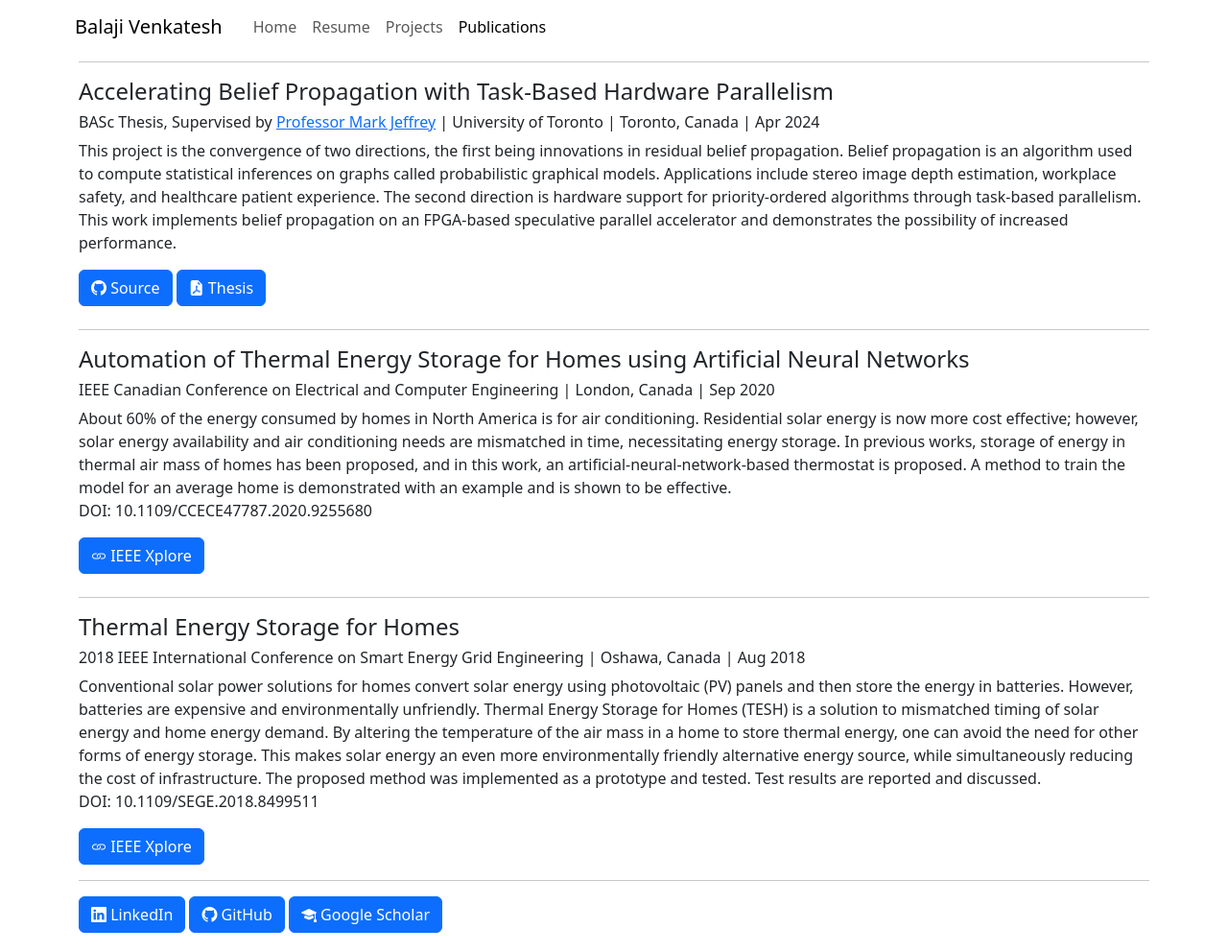
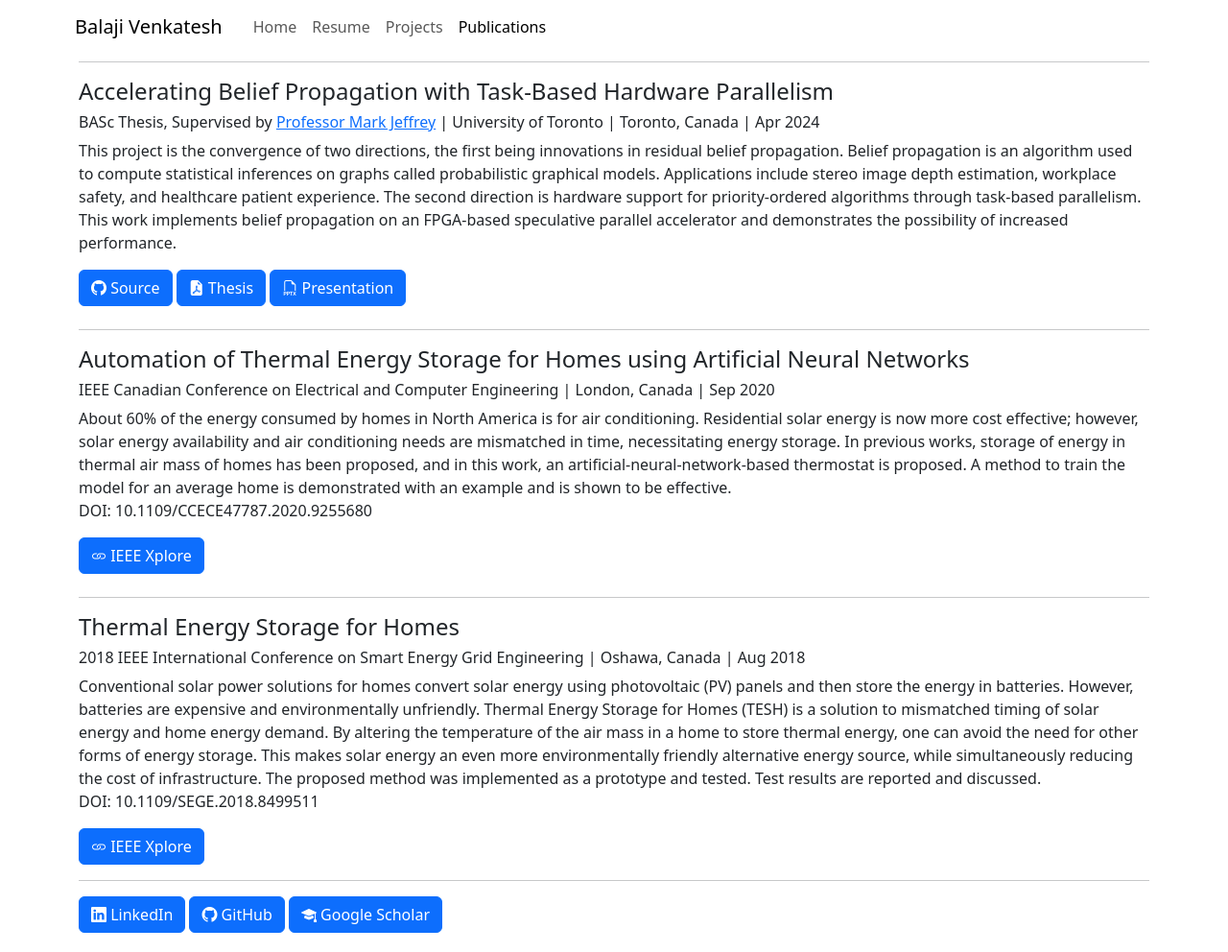
Before and after one commit to balaji-venkatesh/balaji-venkatesh.github.io, a Jekyll site: the page built from publications.md, in a window 1280 px wide. Shown: the whole page at 96% size. Built offline with Jekyll 4.4.1, drawn with Linux system fonts in a browser that asks for light colours.

Commit message:
add ccece presentation

```diff
--- a/publications.md
+++ b/publications.md
@@ -11,6 +11,7 @@
 
 <a href="https://github.com/balaji-venkatesh/chronos_rbp_hls" class="btn btn-primary mb-2"> <i class="bi bi-github"></i> Source</a>
 <a href="/assets/bv-basc-thesis.pdf" class="btn btn-primary mb-2"> <i class="bi bi-file-earmark-pdf-fill"></i> Thesis</a>
+<a href="/assets/ccece2025.pptx" class="btn btn-primary mb-2"> <i class="bi bi-filetype-pptx"></i> Presentation</a>
 
 ---
 
```
